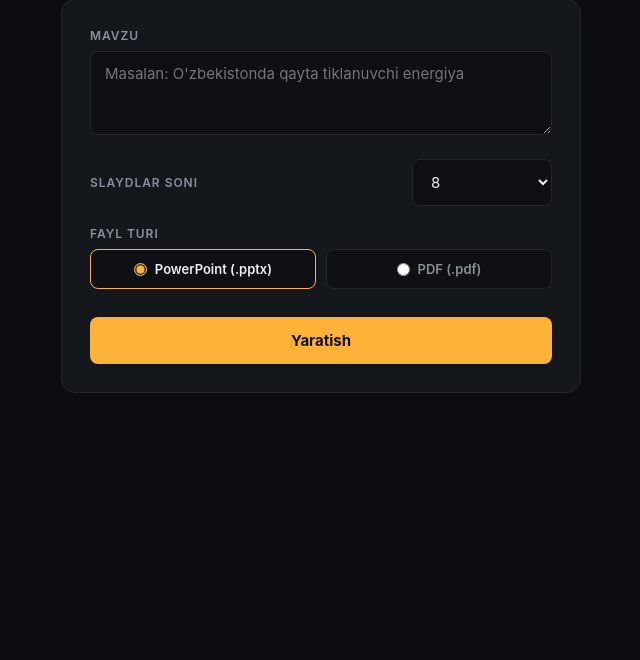
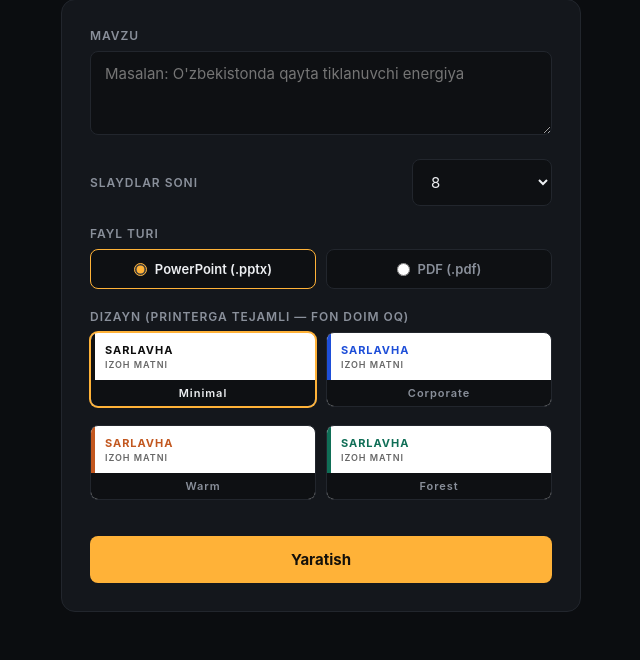
Before and after one commit to Uzbek250/Slide, a FastAPI app: page / in a window 1280 px wide. Shown: the part 233-893 px from the top of the page, without its empty margins (319-959 px from the left). Before the commit the page ends 626 px from the top, so only its background shows below. Run offline with FastAPI, Linux system fonts and the light colour scheme; parts of the project's set-up code (start-up, migrations or seed data) failed here and were passed over.

Commit message:
Dizaynlarni printerga tejamli qilish (oq fon) va foydalanuvchiga tema tanlash imkoniyati qo'shish

```diff
--- a/app/main.py
+++ b/app/main.py
@@ -60,6 +60,7 @@ class GenerateRequest(BaseModel):
     topic: str = Field(..., min_length=2, max_length=300)
     slide_count: int = Field(..., ge=3, le=20)  # 20+ = Gemini free tier/vaqt uchun xavfli
     output_format: str = Field("pptx", pattern="^(pptx|pdf)$")
+    theme: str = Field("minimal", pattern="^(minimal|corporate|warm|forest)$")
 
 
 @app.get("/", response_class=HTMLResponse)
@@ -79,7 +80,10 @@ def generate(req: GenerateRequest):
     output_path = os.path.join(OUTPUT_DIR, f"{file_id}.{ext}")
 
     try:
-        generate_presentation(req.topic, req.slide_count, output_path, output_format=ext)
+        generate_presentation(
+            req.topic, req.slide_count, output_path,
+            output_format=ext, theme=req.theme,
+        )
     except Exception as e:
         raise HTTPException(status_code=500, detail=f"Generatsiya xatoligi: {e}")
 
--- a/app/templates/index.html
+++ b/app/templates/index.html
@@ -133,6 +133,60 @@
     border-color: var(--accent);
     color: var(--text);
   }
+  .theme-grid {
+    display: grid;
+    grid-template-columns: 1fr 1fr;
+    gap: 10px;
+  }
+  .theme-option {
+    display: block;
+    cursor: pointer;
+    border: 1px solid var(--border);
+    border-radius: 8px;
+    overflow: hidden;
+    background: #ffffff;
+    transition: border-color 0.15s ease, box-shadow 0.15s ease;
+  }
+  .theme-option input {
+    position: absolute;
+    opacity: 0;
+    pointer-events: none;
+  }
+  .theme-option:has(input:checked) {
+    border-color: var(--accent);
+    box-shadow: 0 0 0 1px var(--accent);
+  }
+  .theme-preview {
+    position: relative;
+    padding: 10px 10px 10px 14px;
+  }
+  .theme-preview .bar {
+    position: absolute;
+    top: 0; left: 0;
+    width: 4px; height: 100%;
+  }
+  .theme-preview .t1 {
+    font-size: 11px;
+    font-weight: 700;
+    color: #0d0d0d;
+    margin-bottom: 2px;
+  }
+  .theme-preview .t2 {
+    font-size: 9px;
+    color: #666;
+  }
+  .theme-name {
+    font-size: 11px;
+    font-weight: 600;
+    color: var(--muted);
+    text-align: center;
+    padding: 6px 0;
+    background: #0E1013;
+    text-transform: capitalize;
+  }
+  .theme-option:has(input:checked) .theme-name {
+    color: var(--text);
+  }
   button {
     width: 100%;
     background: var(--accent);
@@ -245,6 +299,47 @@
           </label>
         </div>
       </div>
+      <div class="field">
+        <label>Dizayn (printerga tejamli — fon doim oq)</label>
+        <div class="theme-grid">
+          <label class="theme-option">
+            <input type="radio" name="theme" value="minimal" checked>
+            <div class="theme-preview">
+              <div class="bar" style="background:#111111;"></div>
+              <div class="t1">Sarlavha</div>
+              <div class="t2">Izoh matni</div>
+            </div>
+            <div class="theme-name">Minimal</div>
+          </label>
+          <label class="theme-option">
+            <input type="radio" name="theme" value="corporate">
+            <div class="theme-preview">
+              <div class="bar" style="background:#1d4ed8;"></div>
+              <div class="t1" style="color:#1d4ed8;">Sarlavha</div>
+              <div class="t2">Izoh matni</div>
+            </div>
+            <div class="theme-name">Corporate</div>
+          </label>
+          <label class="theme-option">
+            <input type="radio" name="theme" value="warm">
+            <div class="theme-preview">
+              <div class="bar" style="background:#c2571f;"></div>
+              <div class="t1" style="color:#c2571f;">Sarlavha</div>
+              <div class="t2">Izoh matni</div>
+            </div>
+            <div class="theme-name">Warm</div>
+          </label>
+          <label class="theme-option">
+            <input type="radio" name="theme" value="forest">
+            <div class="theme-preview">
+              <div class="bar" style="background:#0f6e56;"></div>
+              <div class="t1" style="color:#0f6e56;">Sarlavha</div>
+              <div class="t2">Izoh matni</div>
+            </div>
+            <div class="theme-name">Forest</div>
+          </label>
+        </div>
+      </div>
       <button type="submit" id="submitBtn">Yaratish</button>
     </form>
 
@@ -283,12 +378,13 @@ form.addEventListener('submit', async (e) => {
   const topic = document.getElementById('topic').value;
   const slideCount = parseInt(document.getElementById('slideCount').value, 10);
   const outputFormat = document.querySelector('input[name="output_format"]:checked').value;
+  const theme = document.querySelector('input[name="theme"]:checked').value;
 
   try {
     const resp = await fetch('/generate', {
       method: 'POST',
       headers: { 'Content-Type': 'application/json' },
-      body: JSON.stringify({ topic: topic, slide_count: slideCount, output_format: outputFormat })
+      body: JSON.stringify({ topic: topic, slide_count: slideCount, output_format: outputFormat, theme: theme })
     });
 
     if (!resp.ok) {
```
Also changed, not shown: app/core/content_generator.py (+14 -2 lines), app/core/pipeline.py (+7 -2 lines), app/templates/_base.html (+17 -15 lines).
